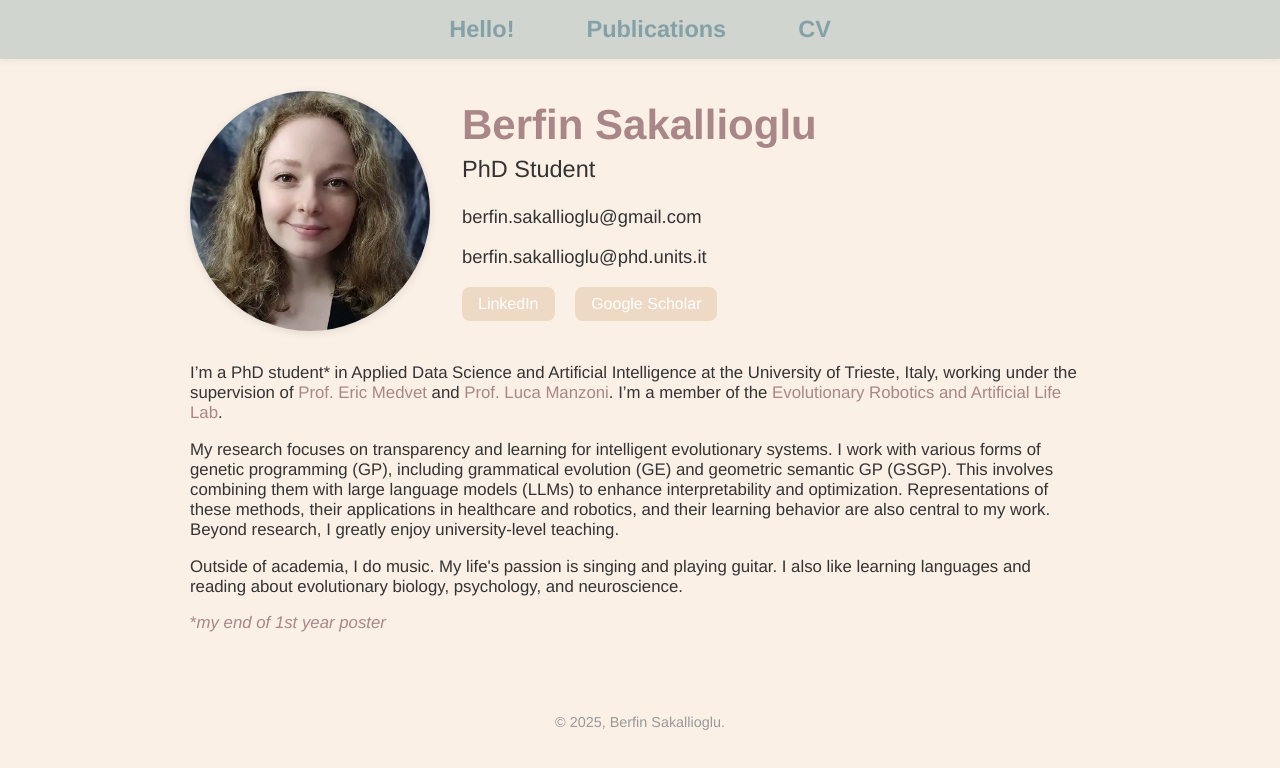
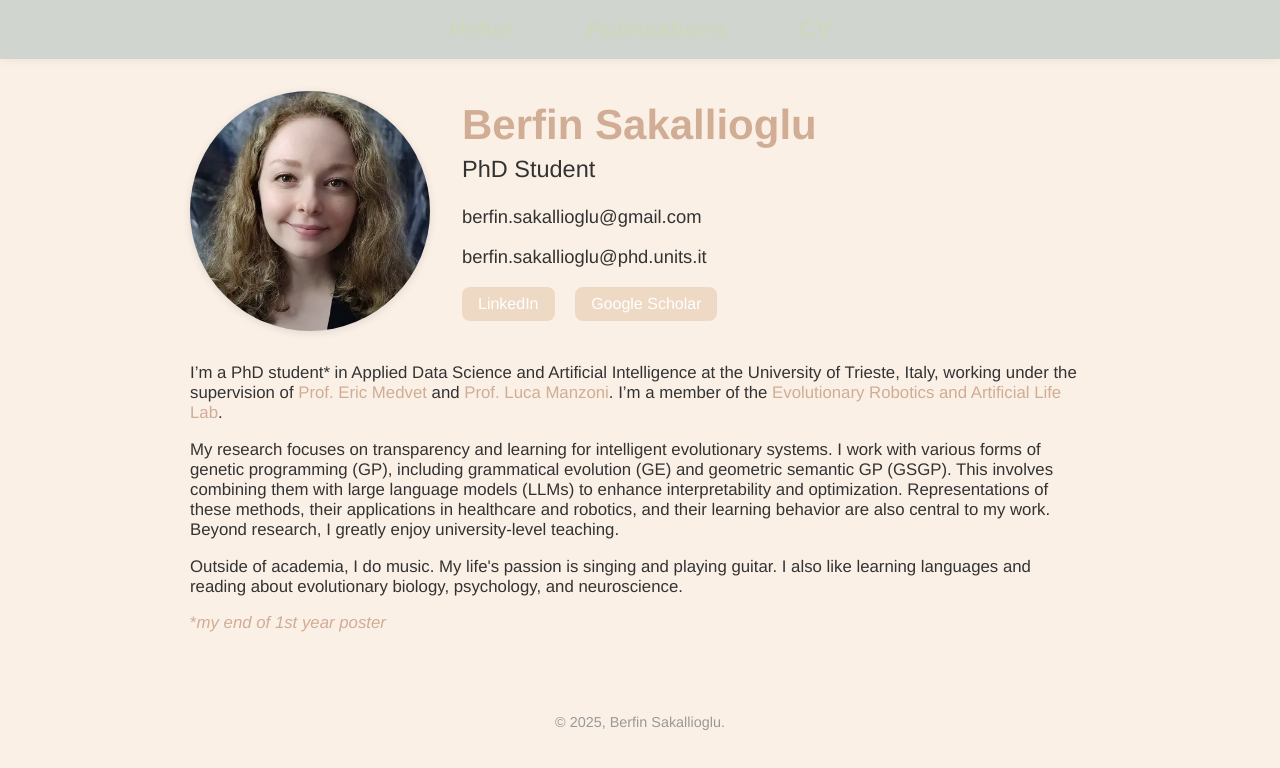
Before and after one commit to berfins/berfins.github.io, a plain HTML site: page index.html in a window 1280 px wide. Drawn offline with Linux system fonts and the light colour scheme.

Commit message:
color corrections

```diff
--- a/index.html
+++ b/index.html
@@ -12,7 +12,7 @@
            ======================================== */
         :root {
             /* Main brand colors */
-            --primary-color: #A98688;        /* Main accent (links, buttons, h1) */
+            --primary-color: #D0AD94;        /* Main accent (links, buttons, h1) */
             --primary-hover: #64818E;        /* Link hover color */
             --secondary-color: #D0D5CF;      /* H2 headings */
 
@@ -71,7 +71,7 @@
         nav a {
             margin: 0 1.5rem;
             text-decoration: none;
-            color: #84A1A7;
+            color: #D1D6BF;
             font-size: 1.4em;
             font-weight: bold;
         }
```
